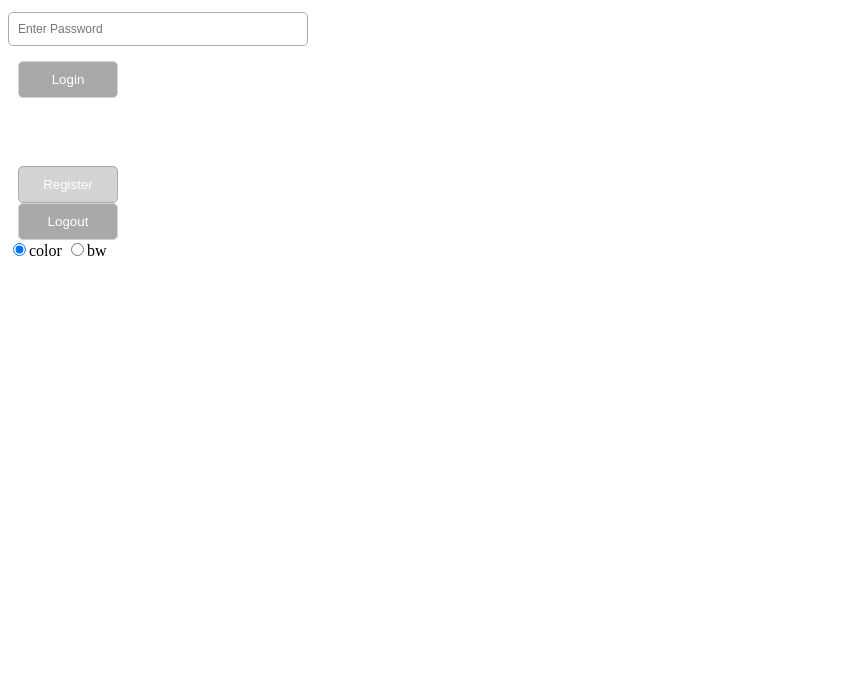
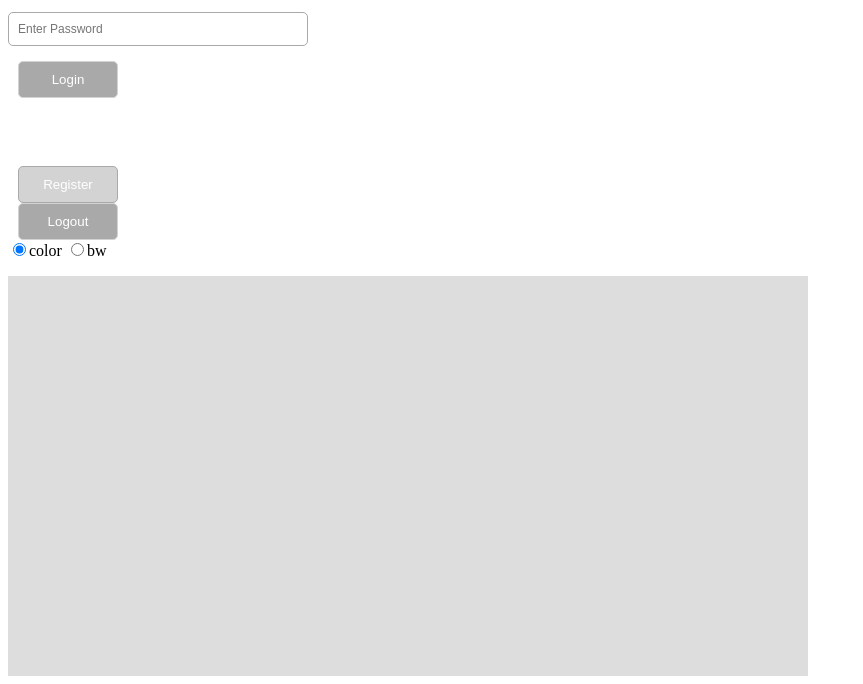
Before and after one commit to weesstt/356Maps, a website: page loggedIn.html in a window 1280 px wide. Shown: the part 125-809 px from the top of the page, without its empty margins (0-863 px from the left). Drawn offline with nearby package versions, Linux system fonts and the light colour scheme; no server answers.

Commit message:
revert: change id back

```diff
--- a/index.css
+++ b/index.css
@@ -57,6 +57,6 @@
     background-color: darkgray;
 }
 
-#wp2 {
+#map {
     height: 400px;
 }
--- a/loggedIn.html
+++ b/loggedIn.html
@@ -29,8 +29,8 @@
 
         let map;
         window.addEventListener("load", () => {
-            map = L.map("wp2").setView([0, 0], 1);
-            new imageColor.addTo(map);
+            map = L.map("map").setView([0, 0], 1);
+            imageColor.addTo(map);
         });
 
         function switchStyle(style) {
@@ -156,6 +156,6 @@
             /><label>bw</label>
         </form>
 
-        <canvas id="wp2"></canvas>
+        <canvas id="map"></canvas>
     </body>
 </html>
```
